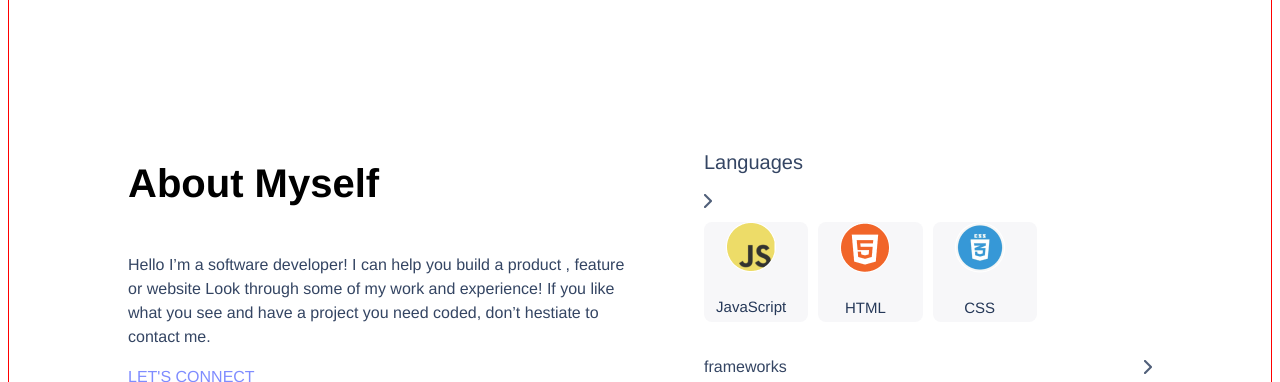
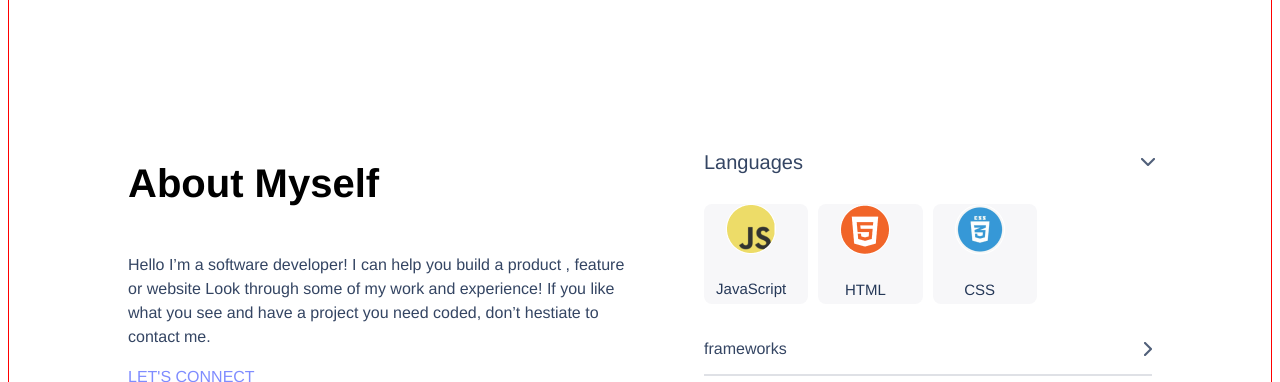
Before and after one commit to danielsafari143/portfolio-mobile-layout, a website: page index.html in a window 1280 px wide. Shown: the part 2840-3222 px from the top of the page. Drawn offline with Linux system fonts and the light colour scheme.

Commit message:
added arrow images

```diff
--- a/css/style.css
+++ b/css/style.css
@@ -407,6 +407,20 @@ h3 {
   line-height: 24px;
 }
 
+
+.langages-first-image {
+  display: flex;
+  flex-direction: row;
+  justify-content: space-between;
+}
+
+.langages-first-image-image {
+  object-fit: contain;
+  transform: rotate(90deg);
+}
+.skills-image{
+  object-fit: contain;
+}
 .skills {
   margin-top: 20px;
   width: 100%;
```
